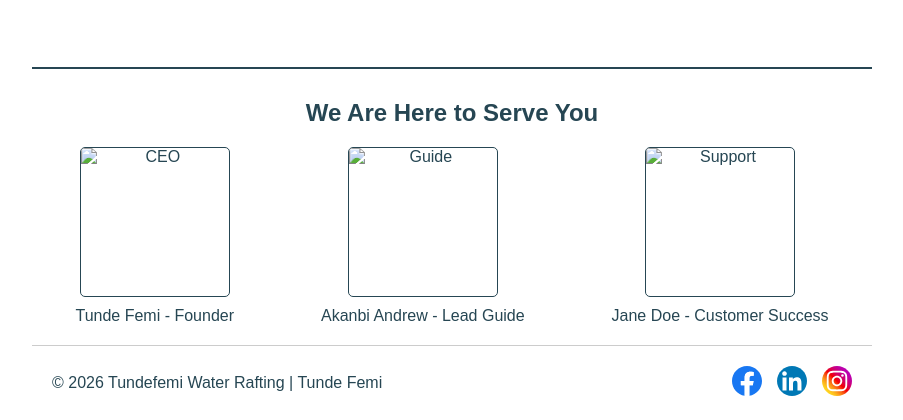
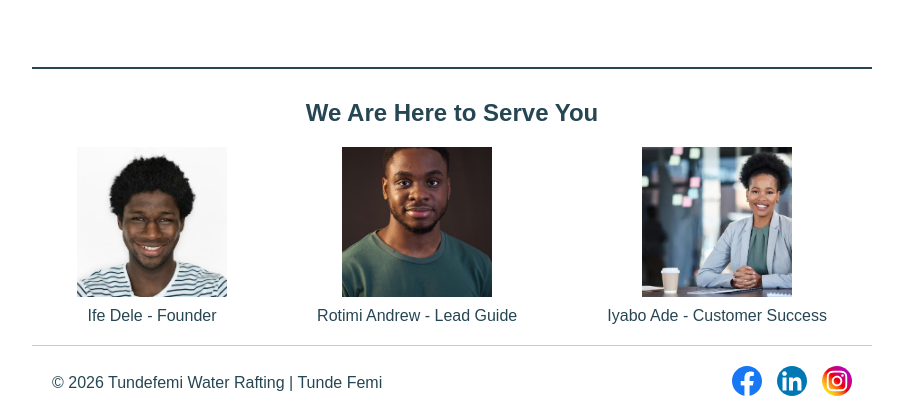
Before and after one commit to tundefemi300/wdd130, a plain HTML site: page wwr/contact.html in a window 1280 px wide. Shown: the part 775-1195 px from the top of the page, without its empty margins (188-1091 px from the left). Drawn offline with Linux system fonts and the light colour scheme.

Commit message:
add image

```diff
--- a/wwr/contact.html
+++ b/wwr/contact.html
@@ -108,15 +108,15 @@
         <div class="employee-grid">
           <figure>
             <img src="images/employee1.jpg" alt="CEO" />
-            <figcaption>Tunde Femi - Founder</figcaption>
+            <figcaption>Ife Dele - Founder</figcaption>
           </figure>
           <figure>
             <img src="images/employee2.jpg" alt="Guide" />
-            <figcaption>Akanbi Andrew - Lead Guide</figcaption>
+            <figcaption>Rotimi Andrew - Lead Guide</figcaption>
           </figure>
           <figure>
             <img src="images/employee3.jpg" alt="Support" />
-            <figcaption>Jane Doe - Customer Success</figcaption>
+            <figcaption>Iyabo Ade - Customer Success</figcaption>
           </figure>
         </div>
       </section>
--- a/wwr/styles/rafting.css
+++ b/wwr/styles/rafting.css
@@ -116,9 +116,6 @@ nav ul li a:hover {
   margin: 20px 0;
   text-align: center;
 }
-.adventure-container {
-  display: flex;
-}
 
 .adventures figure {
   flex: 1;
@@ -151,17 +148,6 @@ footer {
 .socialmedia img {
   width: 30px;
   height: 30px;
-}
-
-/* --- ADVENTURE GALLERY FIX --- */
-/* This targets the images in your About Us page and the Contact Team section */
-figure img {
-  width: 100%; /* Ensures they fill their container */
-  max-width: 200px; /* Limits the size so they aren't "too big" */
-  height: 150px; /* Sets a uniform height */
-  object-fit: cover; /* Prevents stretching */
-  border-radius: 5px;
-  border: 1px solid var(--secondary-color);
 }
 
 .adventure-container {
```
Also changed, not shown: wwr/images/employee1.jpg (added), wwr/images/employee2.jpg (added), wwr/images/employee3.jpg (added).
